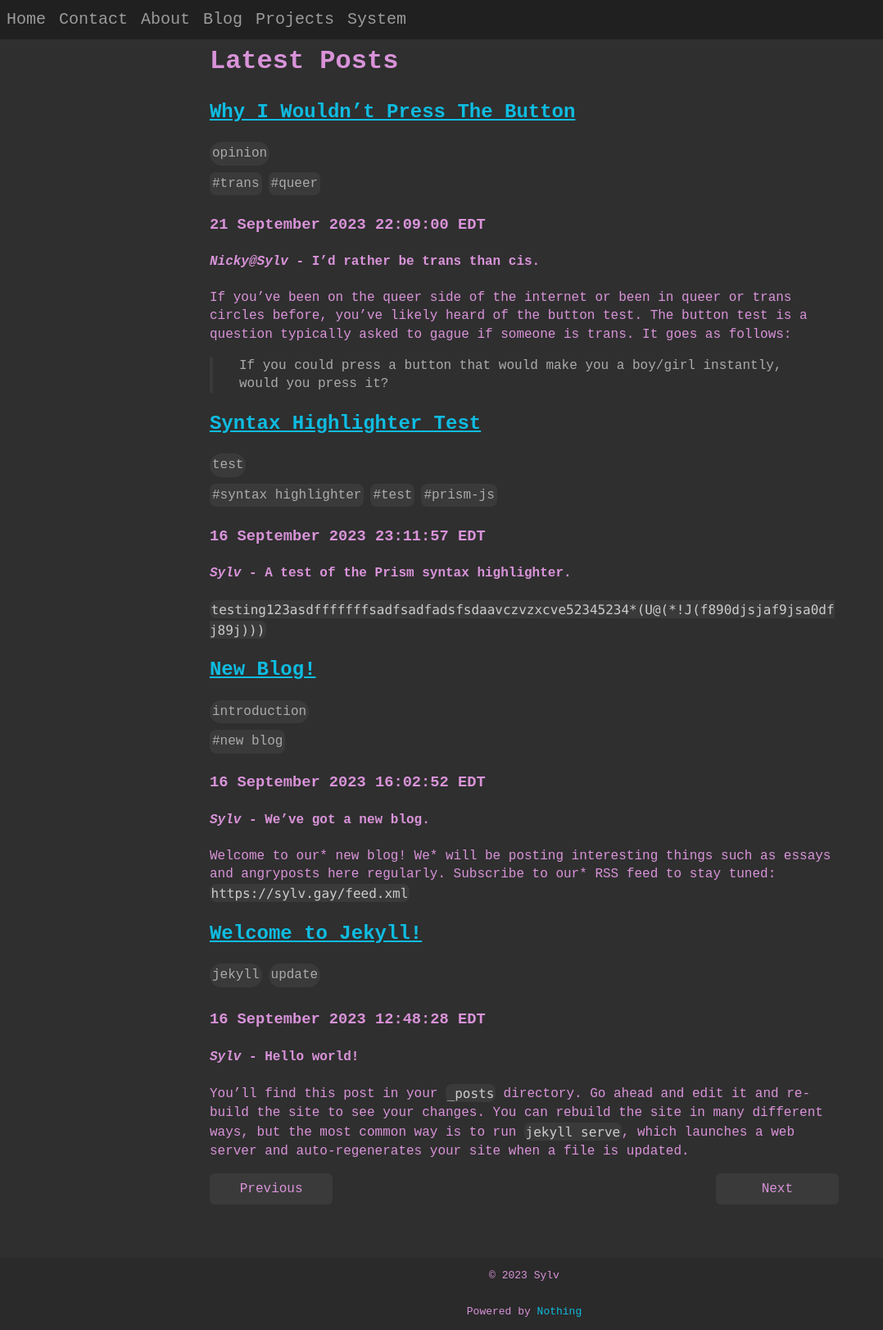
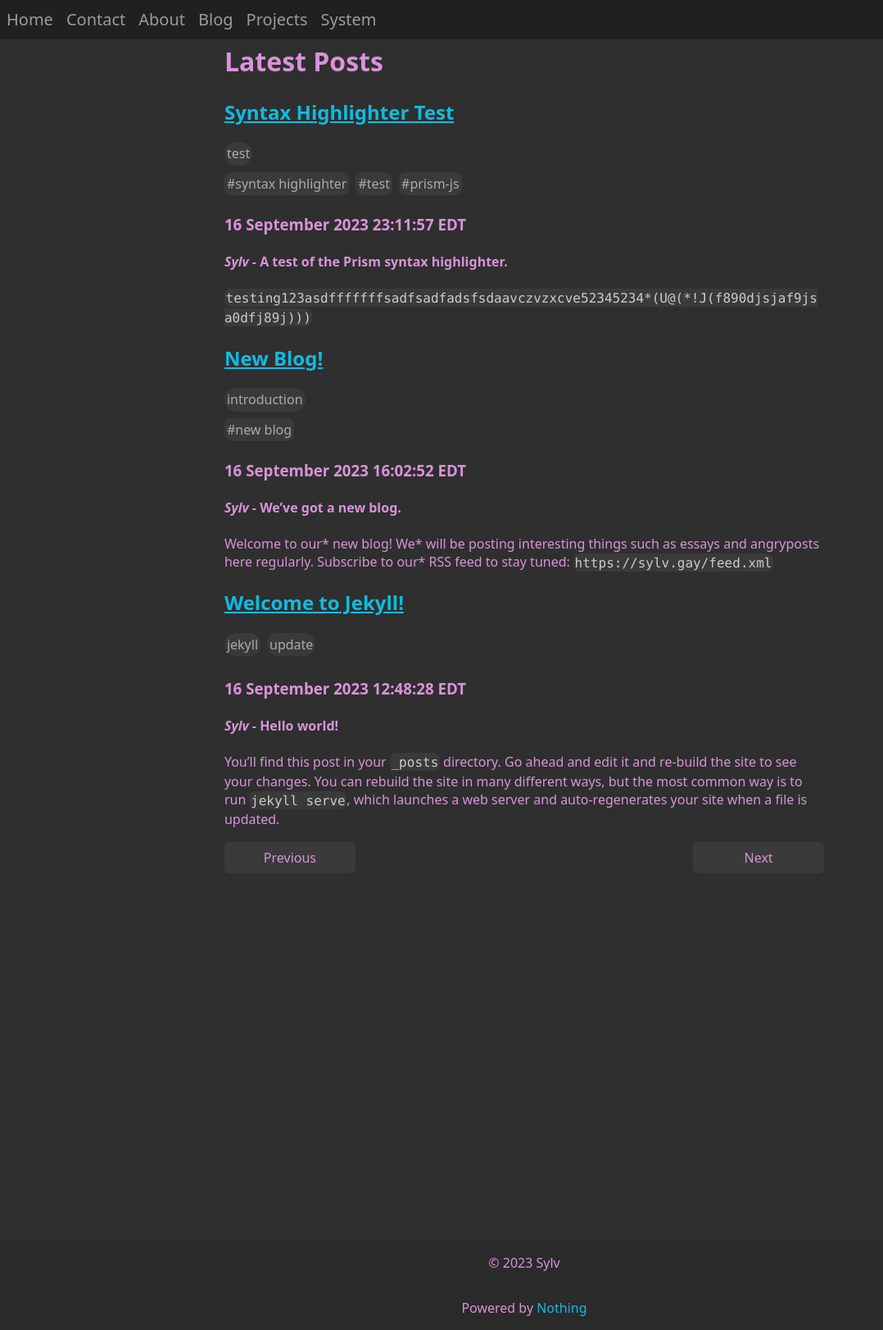
Before and after one commit to sylv256/sylv256.github.io, a Jekyll site: the page built from blog/index.html, in a window 1280 px wide. Shown: the whole page at 82% size, without its empty margins (0-1078 px from the left). Built offline with Jekyll 4.4.1, drawn with Linux system fonts in a browser that asks for light colours; the list of posts is cut into pages by our own code.

Commit message:
move to _drafts, configure frontmatter cms, change font to noto sans

```diff
--- a/_posts/2023-09-21-why-i-wouldn't-press-the-button.md
+++ b/_drafts/2023-09-21-why-i-wouldn't-press-the-button.md
@@ -2,7 +2,7 @@
 author: Nicky@Sylv
 title: Why I Wouldn't Press The Button
 description: I'd rather be trans than cis.
-date: 2023-09-22T02:09:00.672Z
+date: 2023-09-23T00:31:58.028Z
 tags:
   - trans
   - queer
@@ -13,7 +13,6 @@ keywords:
   - cis
   - trans
   - queer
-draft: 2023-09-22T02:11:31.440Z
 ---
 
 If you've been on the queer side of the internet or been in queer or trans circles before, you've likely heard of the button test. The button test is a question typically asked to gague if someone is trans. It goes as follows:
@@ -23,8 +22,8 @@ Your average binary trans person would likely answer "yes". However, we* wouldn'
 - We* have headmates (like me, Nicky) who are multigender boy/girl.
 - Our* genders are sometimes different.
 - But most importantly, being trans is a unique experience.
+
 Moreover, we* collectively agree that gender is a group of facets of identity that has its corresponding norms and aesthetics. It's more complicated for us*, because we* live above society's rigid, binary definition of gender. Additionally, we* all experience it differently with differing levels of dysphoria. This means we* exhibit it differently at different times.
 
 ## Gender Dysphoria As a Diagnosis
-Sometimes, I (Nicky) call myself a "fake girl". In the exclusionist's eye, this is true; however, in a philosophical sense, I'm a girl who is also a boy. And, I don't really experience dysphoria. Now, here's the problem with the Gender Dysphoria diagnosis: it gatekeeps people like me (Nicky) from gender-affirming care.
->"Discuss how it's used against us* here..."
+Sometimes, I (Nicky) call myself a "fake girl". In the exclusionist's eye, this is true; however, in a queer inclusionist's philosophical sense, I'm a girl who is also a boy. And, I don't really experience dysphoria. Now, here's the problem with the Gender Dysphoria diagnosis: it gatekeeps people like me (Nicky) from gender-affirming care. You're probably wondering how this is so. We* are a minor (Yes, I know. Minors on the internet can't have opinions!), so our* only hope of getting HRT is through a gender dysphoria diagnosis or through DIY. Although I (Nicky) and many of my headmates don't experience---much if any at all---gender dysphoria,
--- a/_posts/2023-09-16-welcome-to-jekyll.markdown
+++ b/_posts/2023-09-16-welcome-to-jekyll.markdown
@@ -4,6 +4,7 @@ title:  "Welcome to Jekyll!"
 description: "Hello world!"
 date:   2023-09-16 12:48:28 -0400
 categories: jekyll update
+published: true
 ---
 You’ll find this post in your `_posts` directory. Go ahead and edit it and re-build the site to see your changes. You can rebuild the site in many different ways, but the most common way is to run `jekyll serve`, which launches a web server and auto-regenerates your site when a file is updated.
 
--- a/assets/css/style.css
+++ b/assets/css/style.css
@@ -2,6 +2,8 @@
 ---
 
 :root {
+	--font: 'Noto Sans', Arial, sans-serif;
+
 	/* Generated with https://css.land/lch/ */
 	--blue: rgb(6% 73.73% 88.37%);
 	--pink: rgb(85.22% 57.82% 85.08%);
@@ -24,12 +26,12 @@
 	--nav-link: #9b9b9b;
 	--nav-hover-link-bg: #1a1a1a;
 
-	--icon-size: 12.5ch;
+	--icon-size: 7.5em;
 	--icon-color: #9b9b9b;
 }
 
 body {
-	font-family: monospace;
+	font-family: var(--font);
 	background-color: #2f2f2f;
 	color: var(--pink);
 }
@@ -38,7 +40,7 @@ body {
 /*  Project  */
 project {
 	display: flex;
-	margin-bottom: 1ch;
+	margin-bottom: 0.5em;
 }
 
 /*make width work properly on small displays & big ones*/
@@ -100,7 +102,7 @@ project h3 {
 /*  SYSTEM MEMBER  */
 system-member {
 	display: flex;
-	margin-bottom: 1ch;
+	margin-bottom: 0.5em;
 }
 
 /*make width work properly on small displays & big ones*/
@@ -258,7 +260,7 @@ a:visited {
 	padding: 10px 8px;
 	text-decoration: none;
 	color: var(--nav-link);
-	font-size: x-large;
+	font-size: 1.25em;
 }
 
 @media (any-hover) {
@@ -384,7 +386,7 @@ pre {
 	background-color: var(--code-bg);
 	padding: 0.5em;
 	border-radius: 6px;
-	width: 14ch;
+	width: 9em;
 	text-align: center;
 	cursor: default;
 }
```
Also changed, not shown: _posts/2023-09-16-new-blog!.md (+1 -1 lines), _posts/2023-09-16-syntax-highlighter-test.md (+1 -0 lines), frontmatter.json (+12 -1 lines).
